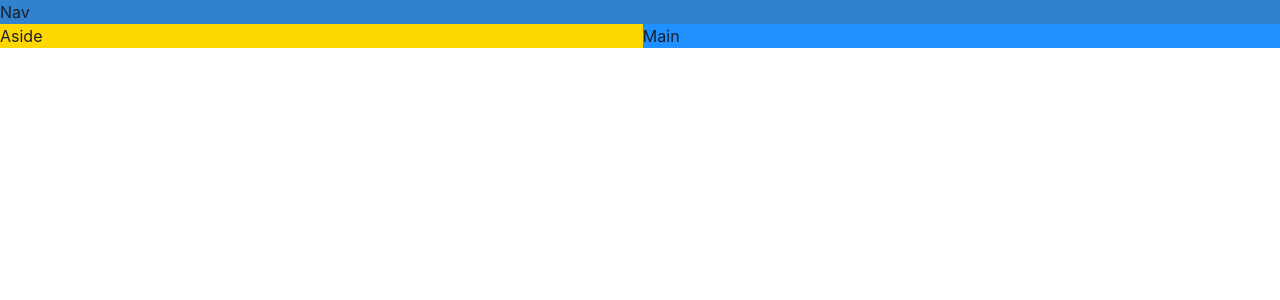
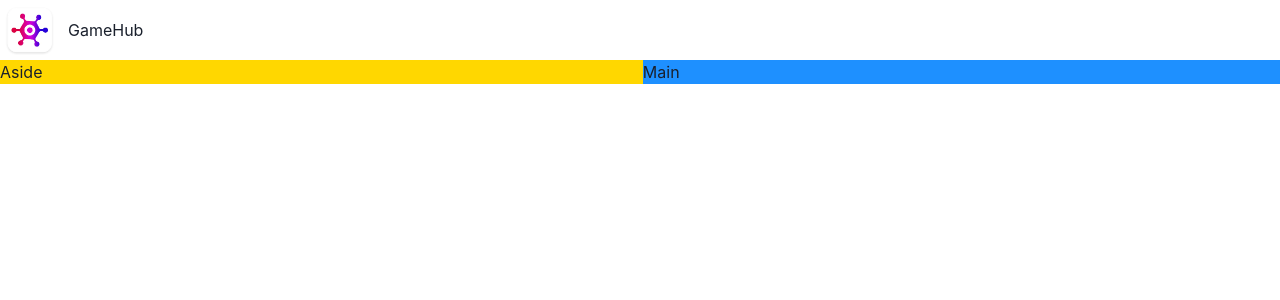
Before and after one commit to aswinkumar-dj/game-hub, a React (Vite) app: page / in a window 1280 px wide. Shown: the top 300 px of the page. Built offline with nearby package versions, Linux system fonts and the light colour scheme.

Commit message:
Build a NavBar

```diff
--- a/src/App.tsx
+++ b/src/App.tsx
@@ -1,5 +1,6 @@
 import "./App.css";
 import { Grid, GridItem, Show } from "@chakra-ui/react";
+import NavBar from "./components/NavBar";
 
 function App() {
   return (
@@ -9,8 +10,8 @@
         lg: `"nav nav" "aside main"`,
       }}
     >
-      <GridItem area={"nav"} bg="blue.500">
-        Nav
+      <GridItem area={"nav"}>
+        <NavBar />
       </GridItem>
       <Show above="lg">
         <GridItem area={"aside"} bg="gold">
--- /dev/null
+++ b/src/components/NavBar.tsx
@@ -0,0 +1,12 @@
+import { HStack, Image, Text } from "@chakra-ui/react";
+import logo from "../assets/logo.webp";
+const NavBar = () => {
+  return (
+    <HStack>
+      <Image src={logo} boxSize="60px" />
+      <Text>GameHub</Text>
+    </HStack>
+  );
+};
+
+export default NavBar;
```
Also changed, not shown: src/assets/logo.webp (added).
